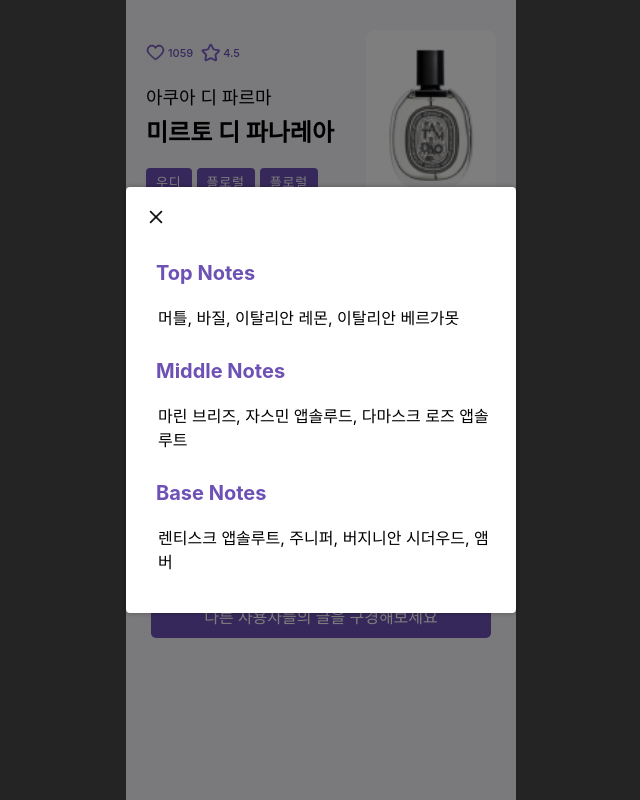
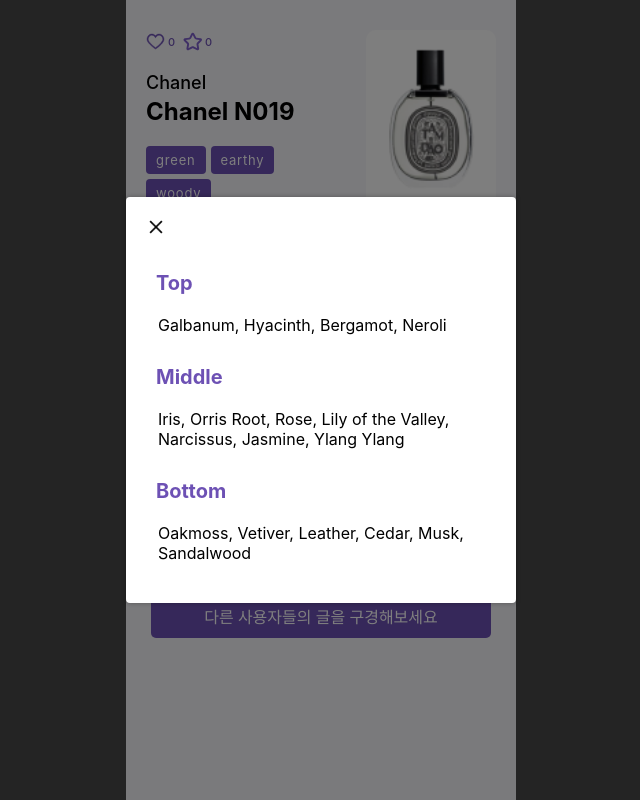
Before and after one commit to tjdwnsmm/decalcomanie, a React (Vite) app in the folder client/: page /perfume-detail in a window 1280 px wide. Both pictures are taken after a click on the button "자세한 노트 정보 확인하기". Shown: the whole page, without its empty margins (319-959 px from the left). Built offline with nearby package versions, Linux system fonts and the light colour scheme; a web font is replaced by a local one.

Commit message:
[S09P12A708-249 #8] fix: 향수 api type 수정

```diff
--- a/client/src/components/Perfume/Detail/ScentNotes.tsx
+++ b/client/src/components/Perfume/Detail/ScentNotes.tsx
@@ -1,31 +1,65 @@
 import { styled } from 'styled-components';
 import { NoteListDto } from '../../../types/PerfumeInfoType';
 import { ReactComponent as CloseSvg } from '../../../assets/img/close.svg';
+import { useEffect } from 'react';
 interface ScentNoteProps {
   noteLists: NoteListDto[];
   closeModal: () => void;
 }
 
-const noteInfo = ['', 'Top Notes', 'Middle Notes', 'Base Notes'];
 export const ScentNotes = ({ noteLists, closeModal }: ScentNoteProps) => {
   // NoteList를 보여주는 코드 작성
+  const noteInfos: NoteListDto[][] = [[], [], []];
+
+  noteLists.map((note) => {
+    if (note.type === 'Top') {
+      noteInfos[0].push(note);
+    } else if (note.type === 'Middle') {
+      noteInfos[1].push(note);
+    } else {
+      noteInfos[2].push(note);
+    }
+  });
+
   return (
     <ModalBackground onClick={closeModal}>
       <ModalContent onClick={(e) => e.stopPropagation()}>
         <CloseSvg onClick={closeModal} />
-        {
-          /* NoteList를 보여주는 코드 */
-          noteLists.map((notes: NoteListDto) => (
-            <>
-              <NoteTitle>{noteInfo[notes.noteListId]}</NoteTitle>
-              <NoteList>{notes.type}</NoteList>
-            </>
-          ))
-        }
+
+        {/* NoteList를 보여주는 코드 */}
+
+        <NoteTitle>{'Top'}</NoteTitle>
+        <NoteList>
+          {noteInfos[0].map((notes: NoteListDto, idx) => (
+            <Note>
+              {notes.noteName}
+              {idx === noteInfos[0].length - 1 ? '' : ', '}
+            </Note>
+          ))}
+        </NoteList>
+        <NoteTitle>{'Middle'}</NoteTitle>
+        <NoteList>
+          {noteInfos[1].map((notes: NoteListDto, idx) => (
+            <Note>
+              {notes.noteName}
+              {idx === noteInfos[1].length - 1 ? '' : ', '}
+            </Note>
+          ))}
+        </NoteList>
+        <NoteTitle>{'Bottom'}</NoteTitle>
+        <NoteList>
+          {noteInfos[2].map((notes: NoteListDto, idx) => (
+            <Note>
+              {notes.noteName}
+              {idx === noteInfos[2].length - 1 ? '' : ', '}
+            </Note>
+          ))}
+        </NoteList>
       </ModalContent>
     </ModalBackground>
   );
 };
+const Note = styled.span``;
 
 const NoteTitle = styled.div`
   font-weight: 700;
--- a/client/src/pages/PerfumePage/PerfumeDetail.tsx
+++ b/client/src/pages/PerfumePage/PerfumeDetail.tsx
@@ -9,38 +9,199 @@
 import { ScentNotes } from '../../components/Perfume/Detail/ScentNotes';
 
 const perfumeEx: PerfumeDetail = {
-  id: '1',
-  brand: '아쿠아 디 파르마',
-  korName: '미르토 디 파나레아',
-  engName: '미르토 디 파나레아',
-  picture: 'src/assets/img/perfume1.png',
+  perfumeId: 11,
+  nameOrg: 'Chanel N019',
+  brandName: 'Chanel',
+  brandId: 1,
+  picture: '이미지 없음 이미지',
+  gender: 1,
+  rate: null,
+  longevity: 3.18,
+  sillage: 2.36,
+  pick: 0,
   accord: [
-    { scentId: 1, name: '우디', rgb: 'brown' },
-    { scentId: 2, name: '플로럴', rgb: 'pink' },
-    { scentId: 2, name: '플로럴', rgb: 'pink' },
-  ],
-  noteList: [
     {
-      noteListId: 1,
-      noteId: 1,
-      perfumeId: 1,
-      type: '머틀, 바질, 이탈리안 레몬, 이탈리안 베르가못',
+      scentId: 3,
+      weight: 0.0,
+      name: 'green',
+      rgb: '#0E8C1D',
     },
     {
-      noteListId: 2,
-      noteId: 1,
-      perfumeId: 1,
-      type: '마린 브리즈, 자스민 앱솔루드, 다마스크 로즈 앱솔루트',
+      scentId: 20,
+      weight: 0.0,
+      name: 'earthy',
+      rgb: '#544838',
     },
     {
-      noteListId: 3,
-      noteId: 1,
-      perfumeId: 1,
-      type: '렌티스크 앱솔루트, 주니퍼, 버지니안 시더우드, 앰버',
+      scentId: 9,
+      weight: 0.0,
+      name: 'woody',
+      rgb: '#774414',
+    },
+    {
+      scentId: 27,
+      weight: 0.0,
+      name: 'iris',
+      rgb: '#b7a7d7',
+    },
+    {
+      scentId: 10,
+      weight: 0.0,
+      name: 'powdery',
+      rgb: '#EEDDCC',
+    },
+    {
+      scentId: 5,
+      weight: 0.0,
+      name: 'aromatic',
+      rgb: '#37a089',
+    },
+    {
+      scentId: 11,
+      weight: 0.0,
+      name: 'floral',
+      rgb: '#FF5F8D',
+    },
+    {
+      scentId: 21,
+      weight: 0.0,
+      name: 'mossy',
+      rgb: '#5B6B32',
+    },
+    {
+      scentId: 6,
+      weight: 0.0,
+      name: 'white floral',
+      rgb: '#edf2fb',
+    },
+    {
+      scentId: 2,
+      weight: 0.0,
+      name: 'fresh spicy',
+      rgb: '#83C928',
     },
   ],
-  pick: 1059,
-  rate: 4.5,
+  note: [
+    {
+      noteListId: 284,
+      perfumeId: 11,
+      type: 'Top',
+      noteId: 45,
+      noteName: 'Galbanum',
+    },
+    {
+      noteListId: 285,
+      perfumeId: 11,
+      type: 'Top',
+      noteId: 22,
+      noteName: 'Hyacinth',
+    },
+    {
+      noteListId: 286,
+      perfumeId: 11,
+      type: 'Top',
+      noteId: 75,
+      noteName: 'Bergamot',
+    },
+    {
+      noteListId: 287,
+      perfumeId: 11,
+      type: 'Top',
+      noteId: 17,
+      noteName: 'Neroli',
+    },
+    {
+      noteListId: 288,
+      perfumeId: 11,
+      type: 'Middle',
+      noteId: 11,
+      noteName: 'Iris',
+    },
+    {
+      noteListId: 289,
+      perfumeId: 11,
+      type: 'Middle',
+      noteId: 101,
+      noteName: 'Orris Root',
+    },
+    {
+      noteListId: 290,
+      perfumeId: 11,
+      type: 'Middle',
+      noteId: 105,
+      noteName: 'Rose',
+    },
+    {
+      noteListId: 291,
+      perfumeId: 11,
+      type: 'Middle',
+      noteId: 109,
+      noteName: 'Lily of the Valley',
+    },
+    {
+      noteListId: 292,
+      perfumeId: 11,
+      type: 'Middle',
+      noteId: 18,
+      noteName: 'Narcissus',
+    },
+    {
+      noteListId: 293,
+      perfumeId: 11,
+      type: 'Middle',
+      noteId: 14,
+      noteName: 'Jasmine',
+    },
+    {
+      noteListId: 294,
+      perfumeId: 11,
+      type: 'Middle',
+      noteId: 24,
+      noteName: 'Ylang Ylang',
+    },
+    {
+      noteListId: 295,
+      perfumeId: 11,
+      type: 'Base',
+      noteId: 39,
+      noteName: 'Oakmoss',
+    },
+    {
+      noteListId: 296,
+      perfumeId: 11,
+      type: 'Base',
+      noteId: 2,
+      noteName: 'Vetiver',
+    },
+    {
+      noteListId: 297,
+      perfumeId: 11,
+      type: 'Base',
+      noteId: 156,
+      noteName: 'Leather',
+    },
+    {
+      noteListId: 298,
+      perfumeId: 11,
+      type: 'Base',
+      noteId: 41,
+      noteName: 'Cedar',
+    },
+    {
+      noteListId: 299,
+      perfumeId: 11,
+      type: 'Base',
+      noteId: 4,
+      noteName: 'Musk',
+    },
+    {
+      noteListId: 300,
+      perfumeId: 11,
+      type: 'Base',
+      noteId: 33,
+      noteName: 'Sandalwood',
+    },
+  ],
 };
 const PerfumeDetail = () => {
   const [modalOpen, setModalOpen] = useState(false);
@@ -58,10 +219,10 @@
         <LeftSection>
           <PerfumeIcon>
             <LikeBtn count={perfumeEx.pick}></LikeBtn>
-            <RateBtn count={perfumeEx.rate} />
+            <RateBtn count={perfumeEx.rate ? perfumeEx.rate : 0} />
           </PerfumeIcon>
-          <Brand>{perfumeEx.brand}</Brand>
-          <PerfumeName>{perfumeEx.korName}</PerfumeName>
+          <Brand>{perfumeEx.brandName}</Brand>
+          <PerfumeName>{perfumeEx.nameOrg}</PerfumeName>
           <ScentList accord={perfumeEx.accord.slice(0, 3)} />
         </LeftSection>
         <PerfumeImg>
@@ -87,10 +248,7 @@
         </CenterFrame>
       </MarginFrame>
       {modalOpen && (
-        <ScentNotes
-          noteLists={perfumeEx.noteList}
-          closeModal={handleCloseModal}
-        />
+        <ScentNotes noteLists={perfumeEx.note} closeModal={handleCloseModal} />
       )}
     </Main>
   );
```
Also changed, not shown: client/src/types/PerfumeInfoType.ts (+18 -7 lines).
